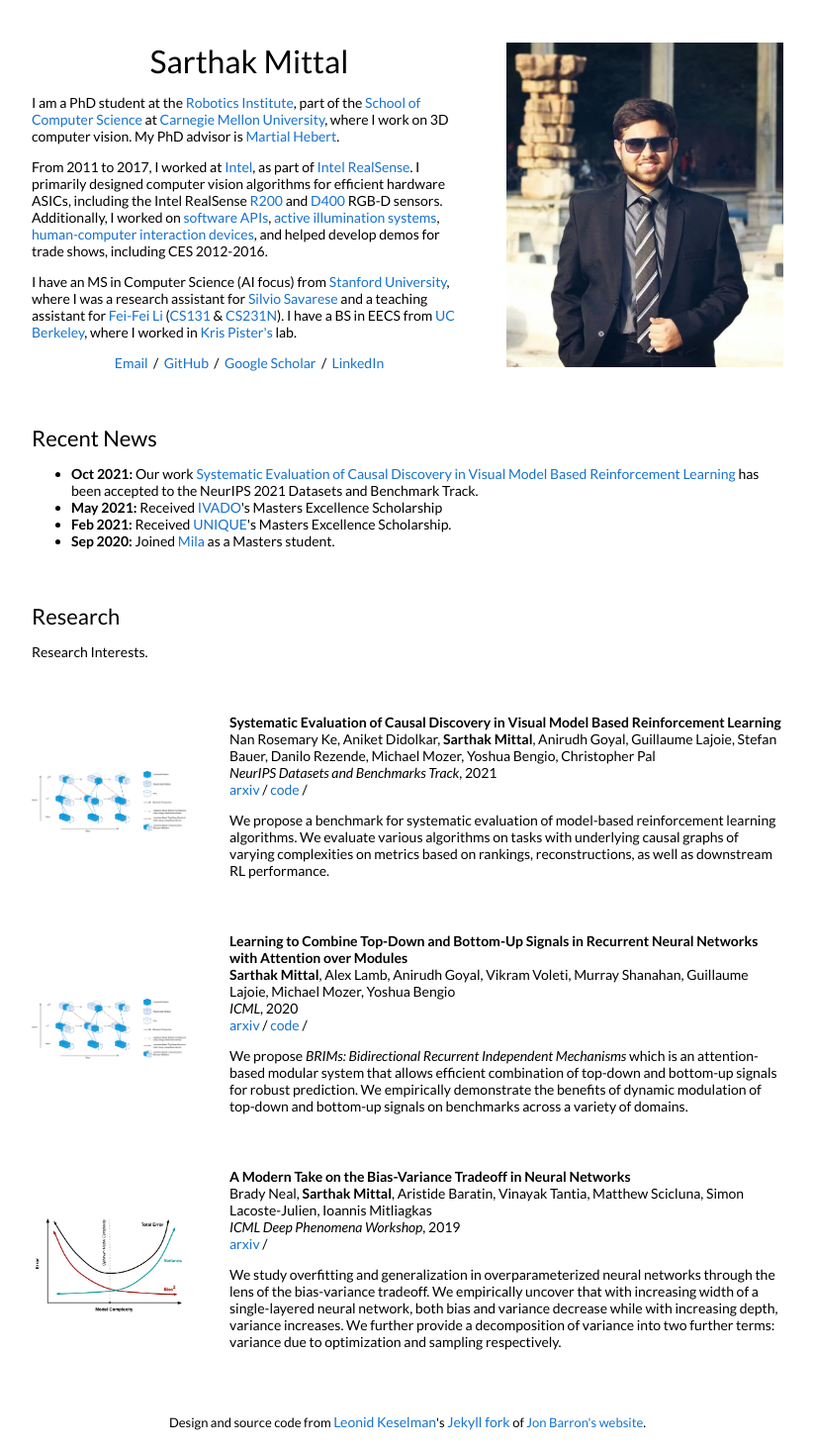
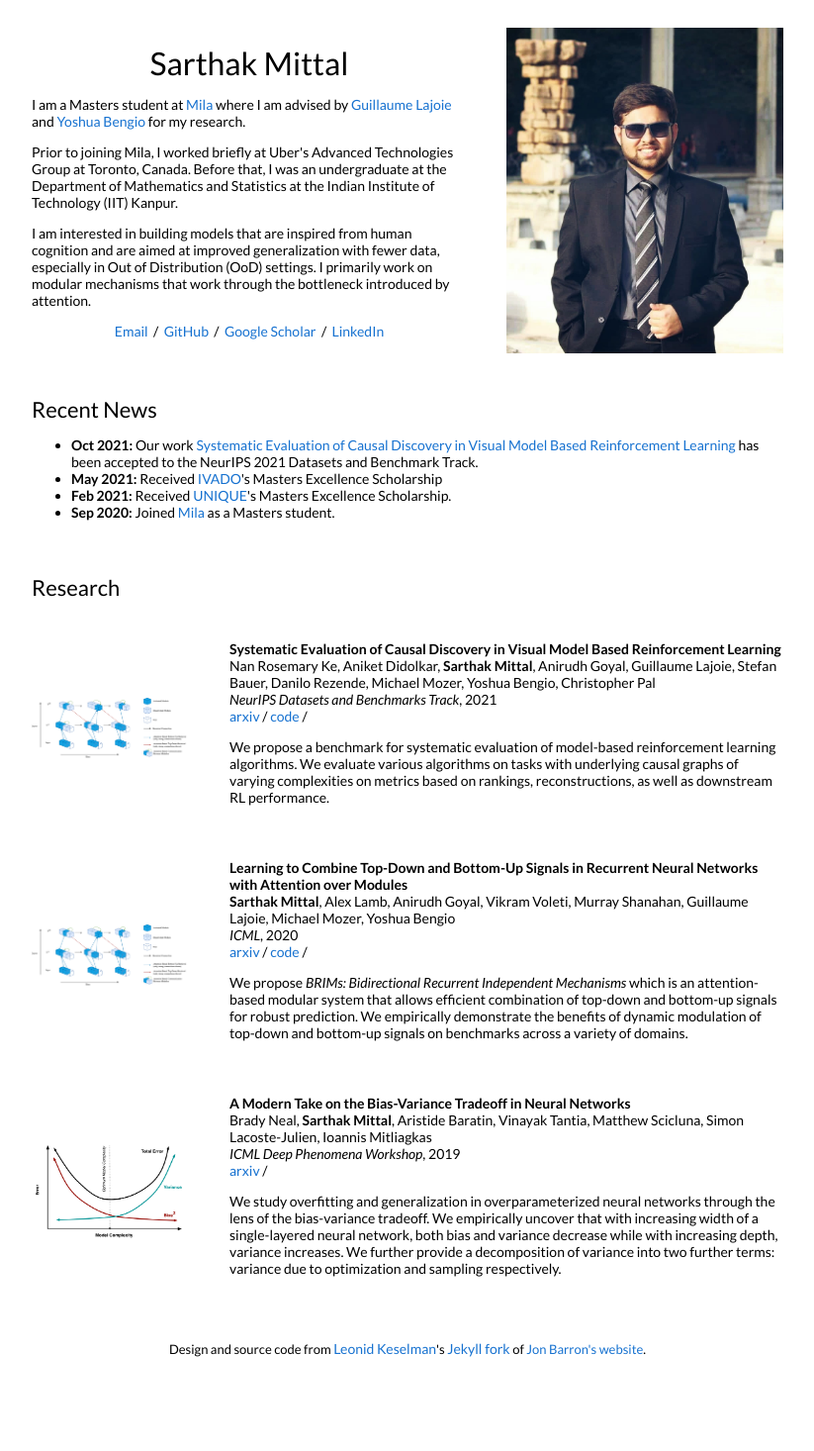
Before and after one commit to sarthmit/sarthmit.github.io, a Jekyll site: the page built from _posts/2021-10-11-causal_rl.markdown, in a window 1280 px wide. Shown: the whole page at 99% size, without its empty margins (228-1051 px from the left). Built offline with Jekyll 4.4.1, drawn with Linux system fonts in a browser that asks for light colours; after the commit the page ends 1392 px from its top, so only the background shows below that.

Commit message:
add details

```diff
--- a/_layouts/default.html
+++ b/_layouts/default.html
@@ -27,13 +27,14 @@
               <h1>
                 Sarthak Mittal
               </h1>
-              <p>I am a PhD student at the <a href="https://www.ri.cmu.edu/">Robotics Institute</a>, part of the <a href="https://www.scs.cmu.edu/">School of Computer Science</a> at <a href="https://www.cmu.edu/">Carnegie Mellon University</a>, where I work on 3D computer vision. My PhD advisor is <a href="http://www.cs.cmu.edu/~hebert/">Martial Hebert</a>.
+              <p>
+                I am a Masters student at <a href="https://mila.quebec/en/">Mila</a> where I am advised by <a href="https://www.guillaumelajoie.com/">Guillaume Lajoie</a> and <a href="https://yoshuabengio.org/">Yoshua Bengio</a> for my research.
               </p>
               <p>
-                From 2011 to 2017, I worked at <a href="https://www.intel.com">Intel</a>, as part of <a href="https://www.intelrealsense.com/">Intel RealSense</a>. I primarily designed computer vision algorithms for efficient hardware ASICs, including the Intel RealSense <a href="https://software.intel.com/en-us/articles/realsense-r200-camera">R200</a> and <a href="https://software.intel.com/en-us/realsense/d400">D400</a> RGB-D sensors. Additionally, I worked on <a href="https://github.com/IntelRealSense/librealsense">software APIs</a>, <a href="https://patents.google.com/patent/US9992474B2">active illumination systems</a>, <a href="https://patents.google.com/patent/US9304597">human-computer interaction devices</a>, and helped develop demos for trade shows, including CES 2012-2016.
+                Prior to joining Mila, I worked briefly at Uber's Advanced Technologies Group at Toronto, Canada. Before that, I was an undergraduate at the Department of Mathematics and Statistics at the Indian Institute of Technology (IIT) Kanpur.
               </p>
               <p>
-                I have an MS in Computer Science (AI focus) from <a href="http://cs.stanford.edu">Stanford University</a>, where I was a research assistant for <a href="http://svl.stanford.edu/">Silvio Savarese</a> and a teaching assistant for <a href="http://svl.stanford.edu/">Fei-Fei Li</a> (<a href="http://vision.stanford.edu/teaching/cs131_fall1617/">CS131</a> & <a href="http://cs231n.stanford.edu/2017/">CS231N</a>). I have a BS in EECS from <a href="http://www.eecs.berkeley.edu/">UC Berkeley</a>, where I worked in <a href="https://people.eecs.berkeley.edu/~pister/">Kris Pister's</a> lab.
+                I am interested in building models that are inspired from human cognition and are aimed at improved generalization with fewer data, especially in Out of Distribution (OoD) settings. I primarily work on modular mechanisms that work through the bottleneck introduced by attention.
               </p>
               <p style="text-align:center">
                 <a target="_blank" href="mailto:sarthmit@gmail.com"> Email</a> &nbsp;/&nbsp;
@@ -68,9 +69,6 @@
           <tr>
             <td style="padding:2.5%;width:100%;vertical-align:middle">
               <h2>Research</h2>
-              <p>
-                Research Interests.
-              </p>
             </td>
           </tr>
         </table>
```
